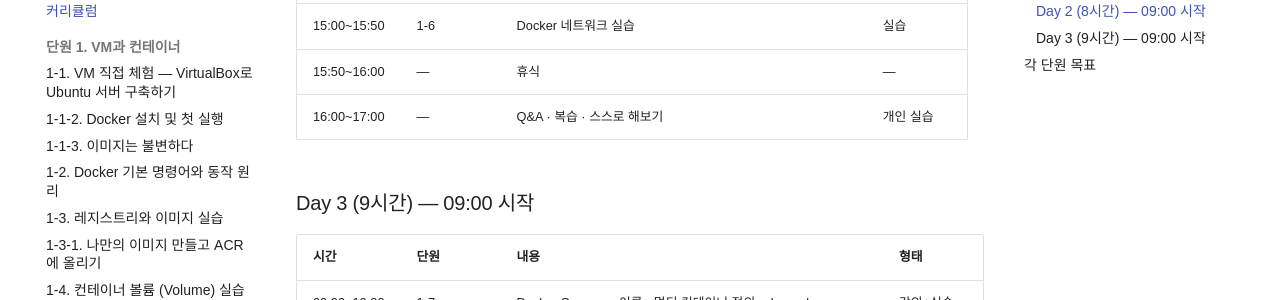
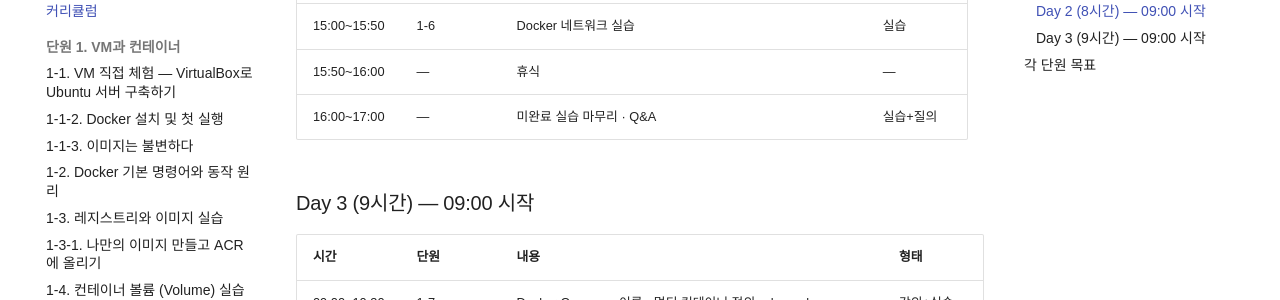
Before and after one commit to skilleat-labs/docker-k8s-labs, an MkDocs documentation site: the page built from docs/modules/module8/curriculum.md, in a window 1280 px wide and 900 px high, scrolled down 1220 px. Shown: the part 151-451 px from the top of the window. Built offline with MkDocs 1.6.1 and Material for MkDocs 9.7.7, drawn with Linux system fonts in a browser that asks for light colours; some web fonts are replaced.

Commit message:
curriculum: Day 2 마지막 슬롯 버퍼 시간으로 변경
Co-Authored-By: Claude Sonnet 4.6 <noreply@anthropic.com>

```diff
--- a/docs/modules/module8/curriculum.md
+++ b/docs/modules/module8/curriculum.md
@@ -32,7 +32,7 @@
 | 14:50~15:00 | — | 휴식 | — |
 | 15:00~15:50 | 1-6 | Docker 네트워크 실습 | 실습 |
 | 15:50~16:00 | — | 휴식 | — |
-| 16:00~17:00 | — | Q&A · 복습 · 스스로 해보기 | 개인 실습 |
+| 16:00~17:00 | — | 미완료 실습 마무리 · Q&A | 실습+질의 |
 
 ### Day 3 (9시간) — 09:00 시작
 
```
